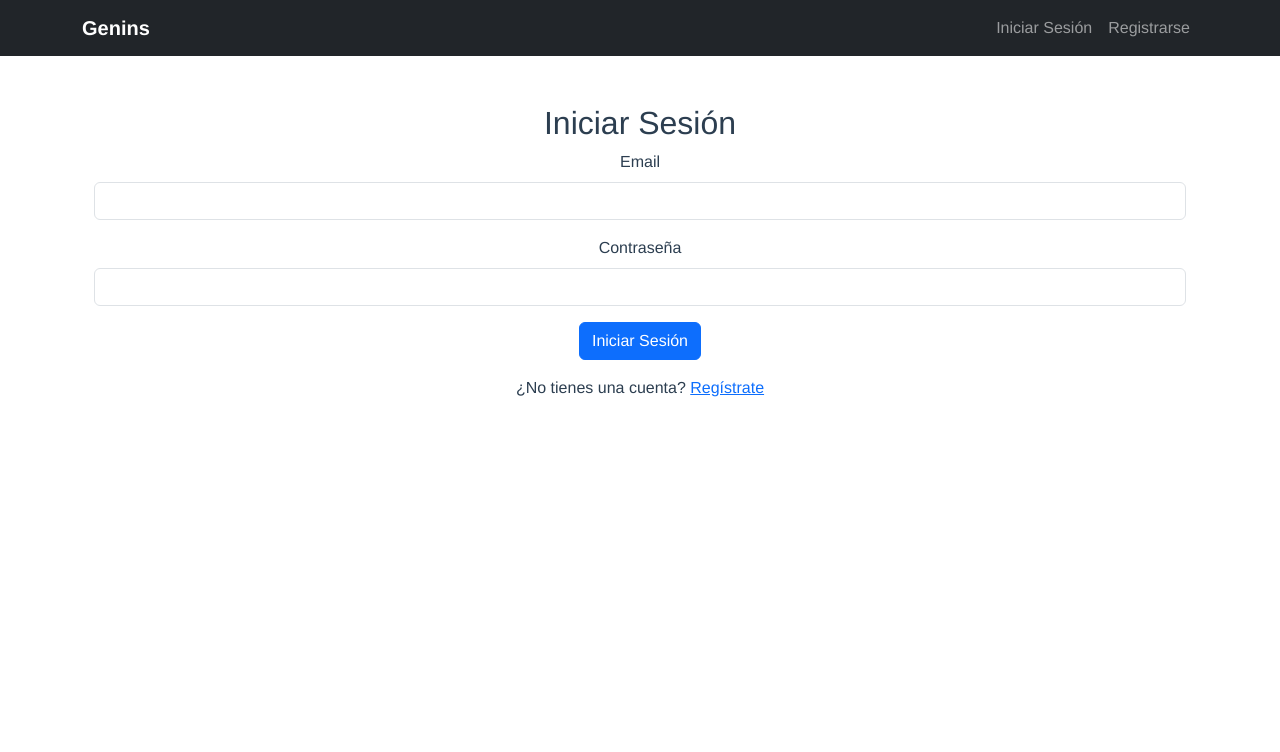
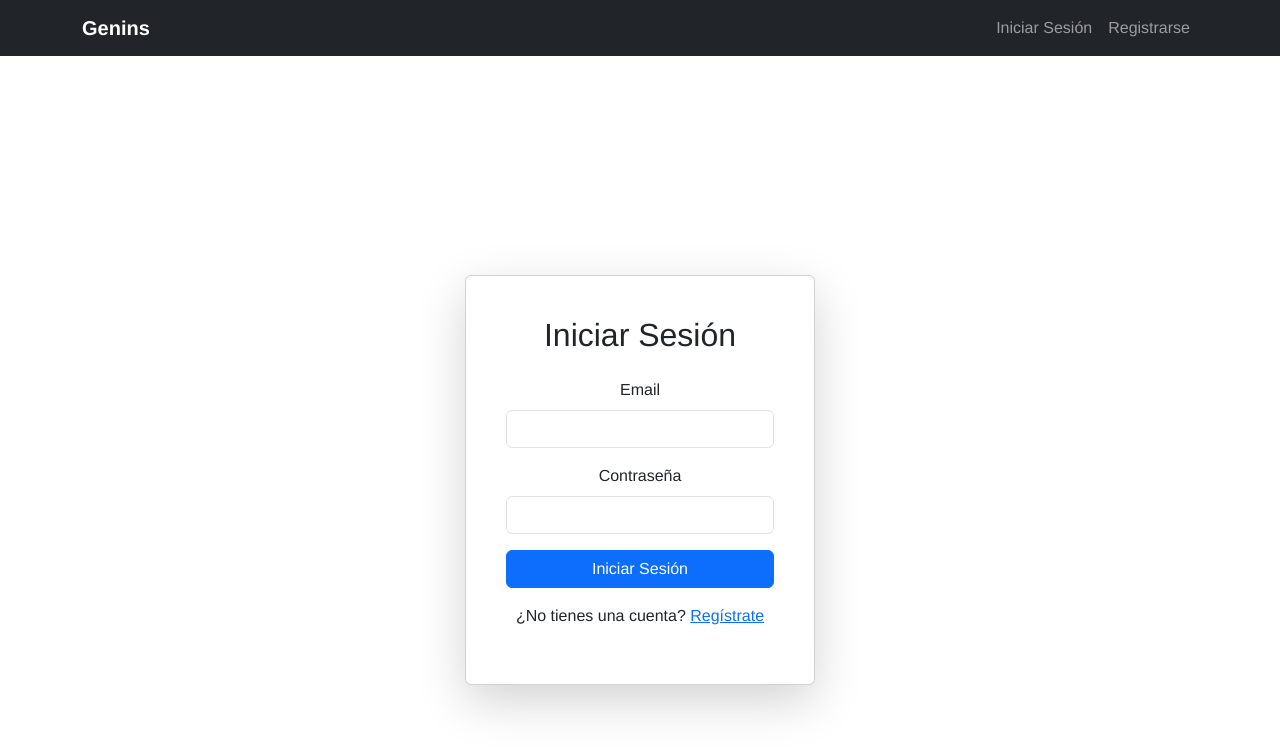
Before and after one commit to andreudev/proyecto-vuejs, a Vue app: page /login in a window 1280 px wide. Shown: the top 752 px of the page. Built offline with nearby package versions, Linux system fonts and the light colour scheme; no server answers; the HTML template or start-up script is replaced by a standard one.

Commit message:
formulario login

```diff
--- a/src/views/LoginView.vue
+++ b/src/views/LoginView.vue
@@ -1,6 +1,8 @@
 <template>
-    <div class="container mt-5">
-      <h2>Iniciar Sesión</h2>
+  <div class="d-flex justify-content-center align-items-center vh-100">
+    <div class="card p-4 shadow-lg rounded" style="width: 350px;">
+      <div class="card-body">
+        <h2 class="text-center mb-4">Iniciar Sesión</h2>
         <form @submit.prevent="login">
           <div class="mb-3">
             <label for="email" class="form-label">Email</label>
@@ -10,11 +12,13 @@
             <label for="password" class="form-label">Contraseña</label>
             <input type="password" class="form-control" id="password" v-model="password" required />
           </div>
-        <button type="submit" class="btn btn-primary">Iniciar Sesión</button>
+          <button type="submit" class="btn btn-primary w-100">Iniciar Sesión</button>
         </form>
-      <p class="mt-3">
+        <p class="mt-3 text-center">
           ¿No tienes una cuenta? <router-link to="/register">Regístrate</router-link>
         </p>
+      </div>
+    </div>
   </div>
 </template>
 
```
Lines whose indentation alone changed are shown as unchanged.
